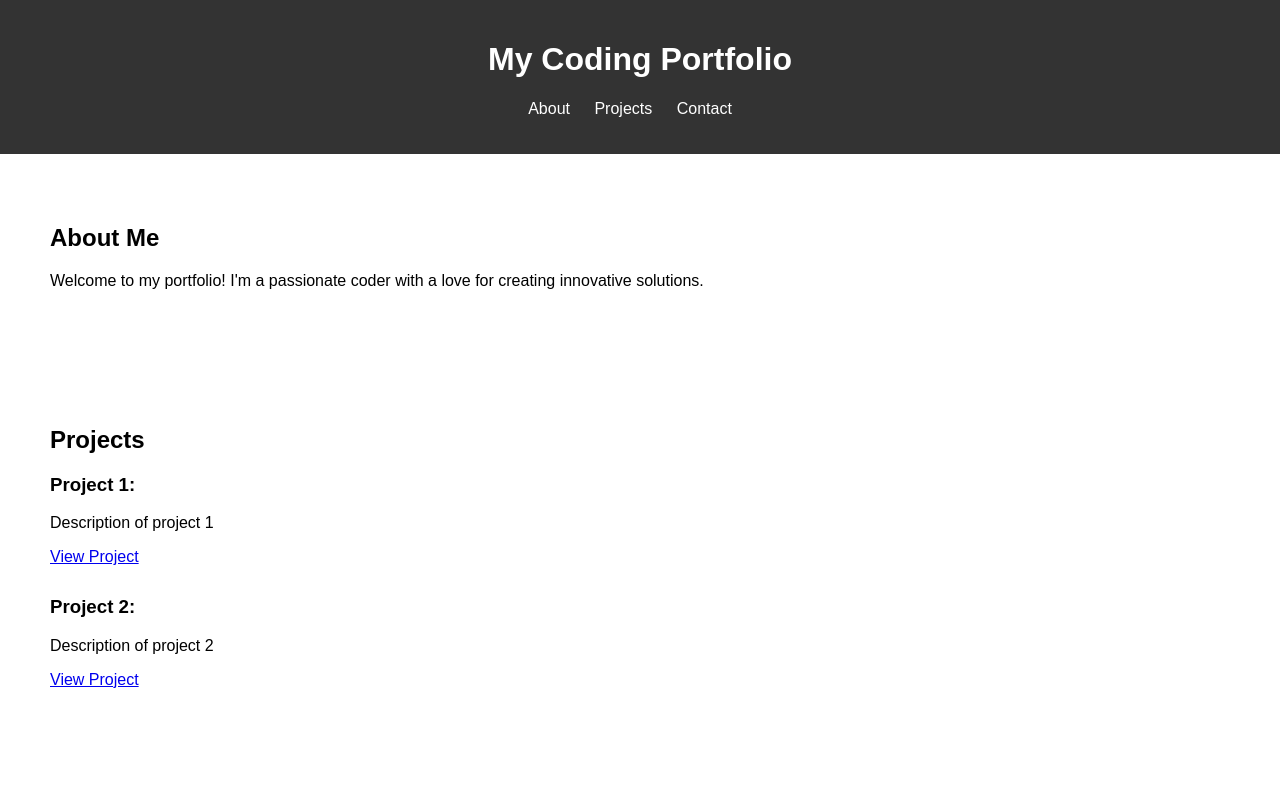
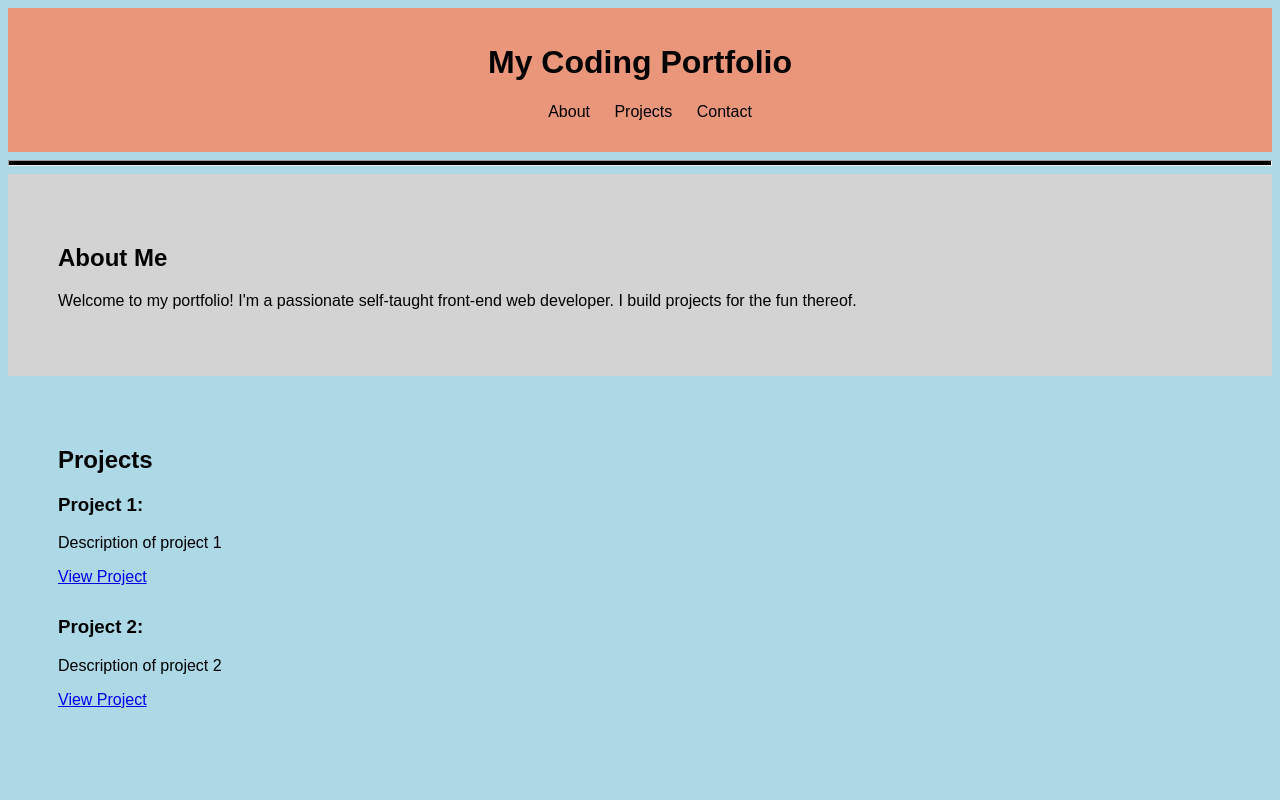
Before and after one commit to QuintinJvR23/Quintin-Portfolio, a plain HTML site: page Portfolio.html in a window 1280 px wide. Shown: the top 800 px of the page. Drawn offline with Linux system fonts and the light colour scheme; a script that the page names is missing.

Commit message:
added a few decorative elements

```diff
--- a/Portfolio.html
+++ b/Portfolio.html
@@ -18,10 +18,11 @@
         </nav>
     </header>
 
+    <hr>
 
     <section id="about">
         <h2>About Me</h2>
-        <p>Welcome to my portfolio! I'm a passionate coder with a love for creating innovative solutions.</p>
+        <p>Welcome to my portfolio! I'm a passionate self-taught front-end web developer. I build projects for the fun thereof.</p>
     </section>
 
     <section id="projects">
--- a/styles.css
+++ b/styles.css
@@ -1,19 +1,30 @@
 body {
     font-family: Arial, sans-serif;
-    margin: 0;
+    margin: 1;
     padding: 0;
+    background-color: lightblue;
 }
 
 header {
-    background-color: #333;
-    color: #fff;
-    padding: 20px;
+    background-color: darksalmon;
+    color: black;
+    padding: 15px;
     text-align: center;
+}
+
+hr {
+    width: auto;
+    height: 4px;
+    background-color: black;
+}
+
+#about {
+    background-color: lightgrey;
 }
 
 nav ul {
     list-style-type: none;
-    padding: 0;
+    padding: 2;
 }
 
 nav ul li {
@@ -22,7 +33,7 @@ nav ul li {
 }
 
 nav ul li a {
-    color: #fff;
+    color: black;
     text-decoration: none;
 }
 
```
